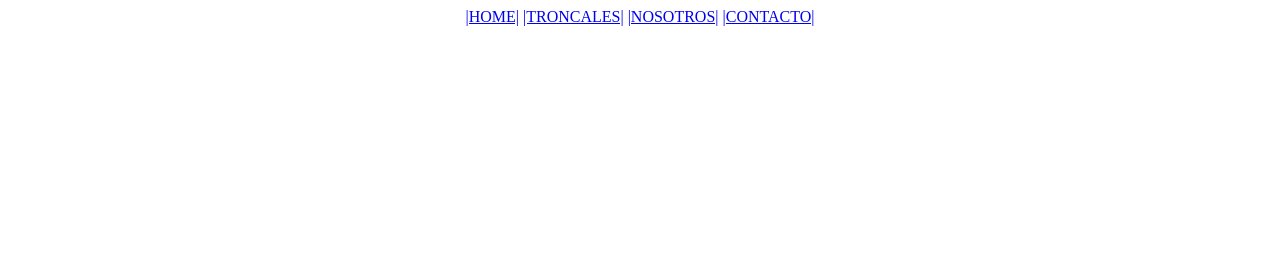
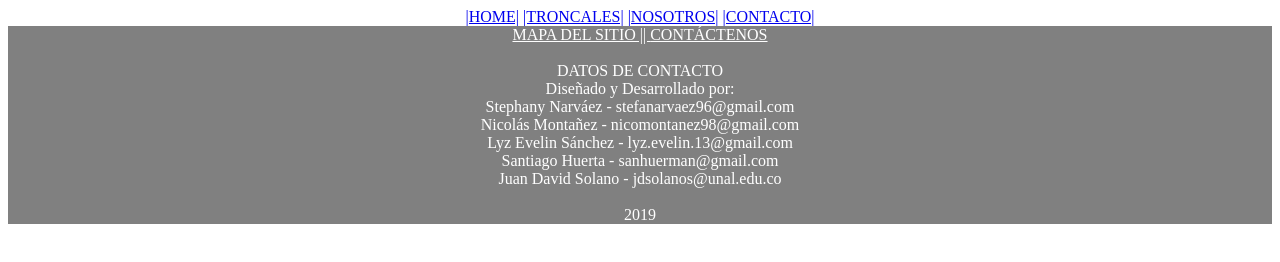
Before and after one commit to jdsolanos/Campamento, a plain HTML site: page index.html in a window 1280 px wide. Drawn offline with Linux system fonts and the light colour scheme.

Commit message:
pie de pagina

```diff
--- a/index.html
+++ b/index.html
@@ -11,7 +11,23 @@
 		<a href="paginas/troncales.html" title="troncales" >|TRONCALES|</a>
 		<a href="paginas/nosotros.html" title="nosotros">|NOSOTROS|</a>
 		<a href="paginas/contacto.html" title="contacto">|CONTACTO|</a>
-	</nav>
+    </nav>
+    <footer style="background-color: gray; ">
+        <div>
+        <nav>
+        <label style="color: white"><a href="" style="color: white" title="Mapa del Sitio">MAPA DEL SITIO  ||  </a></label>
+        <label style="color: white"><a href="" style="color: white" title="Contáctenos">  CONTÁCTENOS</a></label><br><br>
+        </div>
+        </nav>
+        <label style="color: white;">DATOS DE CONTACTO</label><br>
+        <label style="color: white">Diseñado y Desarrollado por: </label><br>
+        <label style="color: white">Stephany Narváez - stefanarvaez96@gmail.com</label><br>
+        <label style="color: white">Nicolás Montañez - nicomontanez98@gmail.com</label><br>
+        <label style="color: white">Lyz Evelin Sánchez - lyz.evelin.13@gmail.com</label><br>
+        <label style="color: white">Santiago Huerta - sanhuerman@gmail.com</label><br>
+        <label style="color: white">Juan David Solano - jdsolanos@unal.edu.co</label><br><br>
+        <label style="color: white">2019</label><br>
+        </footer>
 	</center>
 
 </body>
```
